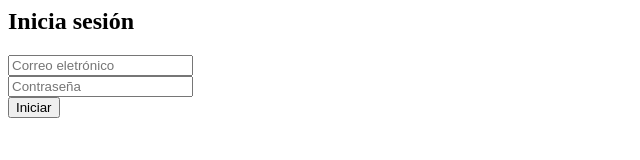
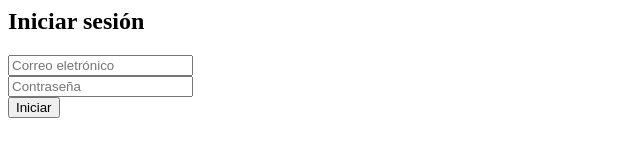
Before and after one commit to elliotcerda/EnviaFacil, a plain HTML site: page app/inicio-sesion/inicio-sesion.component.html in a window 1280 px wide. Shown: the full height of the page, 0-640 px from the left. Drawn offline with Linux system fonts and the light colour scheme.

Commit message:
first commit

```diff
--- a/app/inicio-sesion/inicio-sesion.component.html
+++ b/app/inicio-sesion/inicio-sesion.component.html
@@ -4,7 +4,7 @@
 	    <h2 class="ui teal image header">
 	      <!-- <img src="assets/images/logo.png" class="image"> -->
 	      <div class="content">
-	        Inicia sesión
+	        Iniciar sesión
 	      </div>
 	    </h2>
 	    <form class="ui large form" #userlogin="ngForm" (ngSubmit)="onClickSubmit(userlogin.value)">
```
